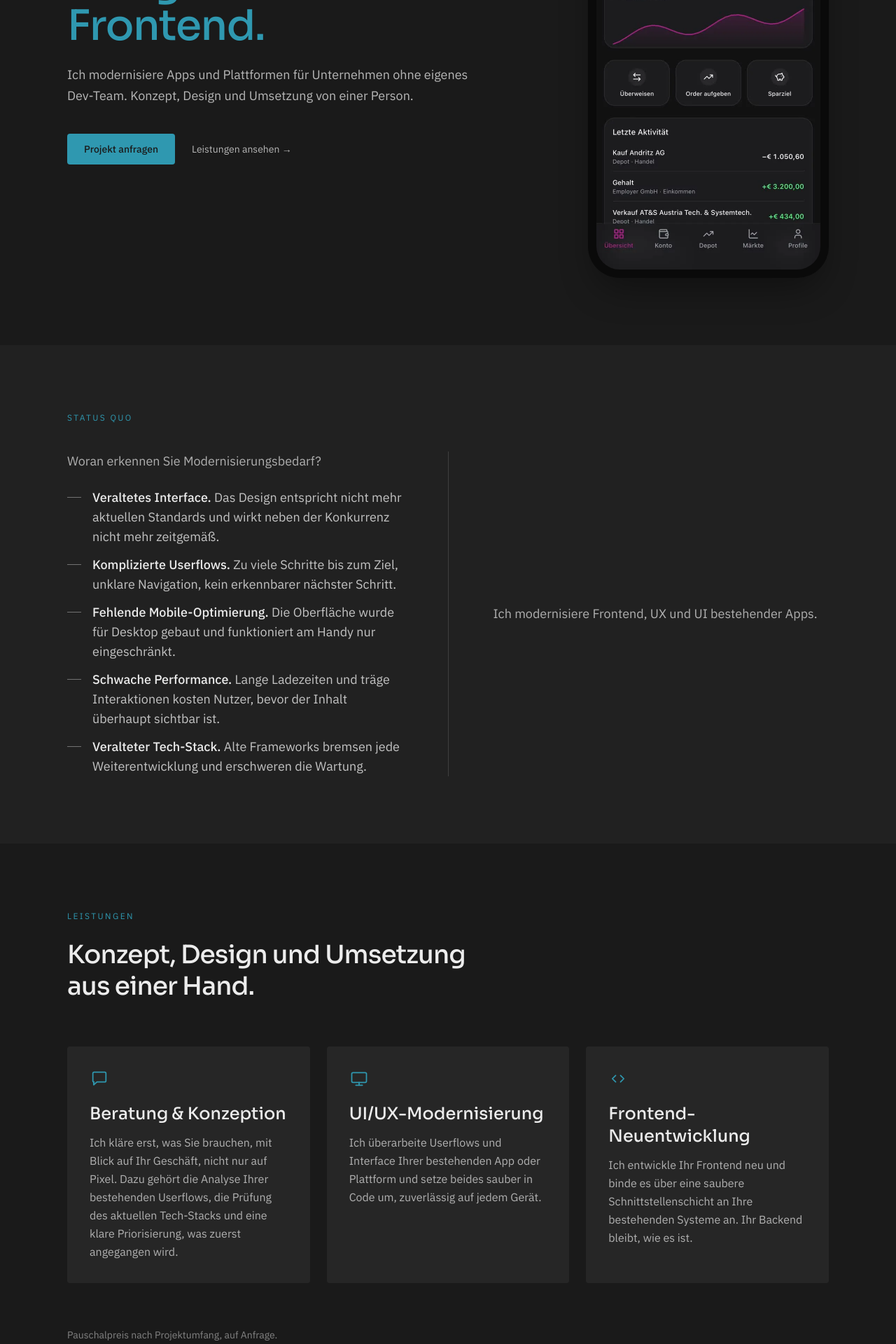
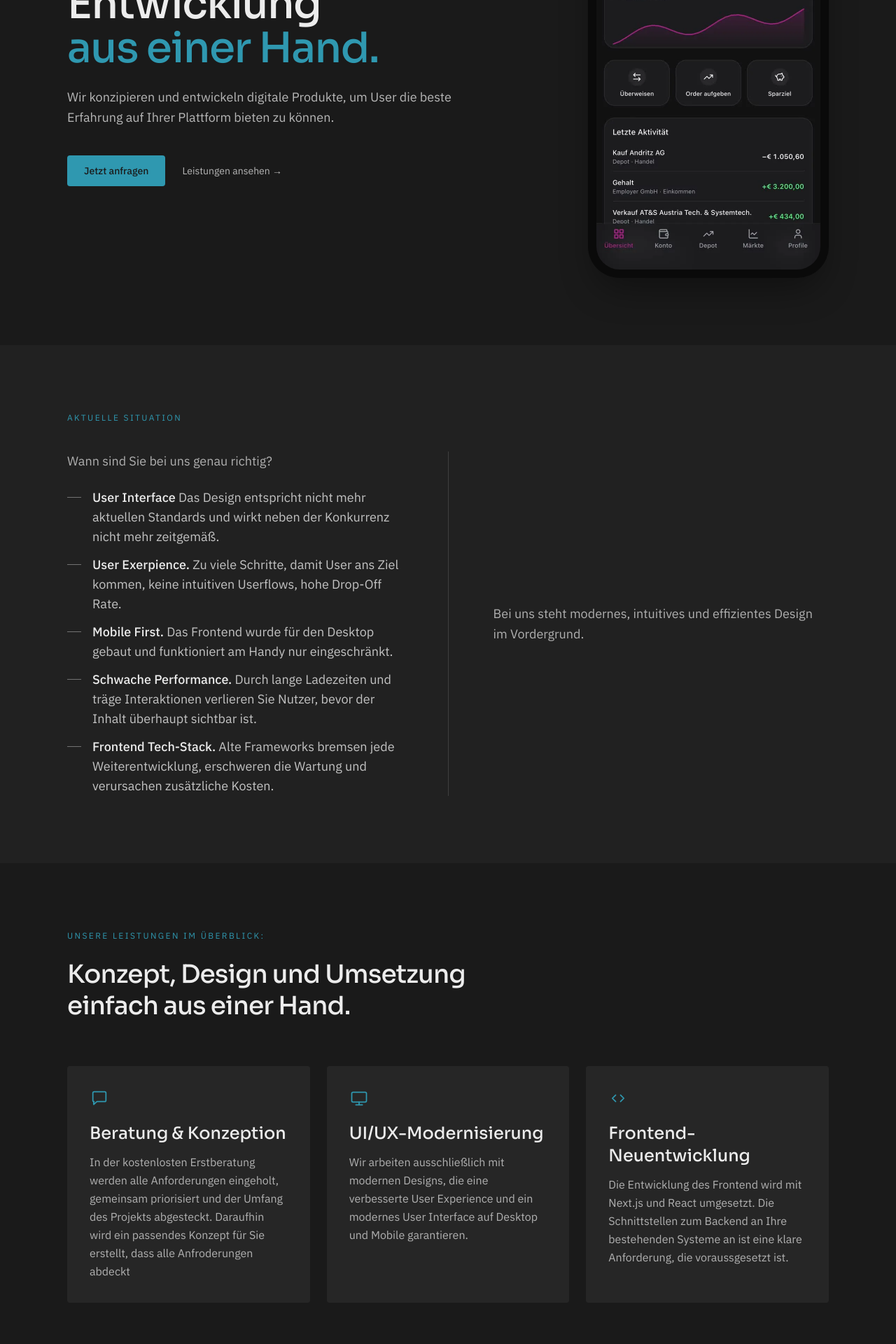
Before and after one commit to Bigger-Dreams/CodeGarden-Website, a Next.js app: page / in a window 1280 px wide. Shown: the part 500-2420 px from the top of the page at 70% size. Built offline with nearby package versions, Linux system fonts and the light colour scheme; no server answers.

Commit message:
Content Optimierung durch Patrick

```diff
--- a/app/components/Hero.tsx
+++ b/app/components/Hero.tsx
@@ -12,15 +12,14 @@ export function Hero() {
           </p>
 
           <h1 className="mt-6 max-w-3xl font-heading font-medium text-5xl leading-[1.05] tracking-tight text-bone sm:text-6xl">
-            Vom Konzept bis zum
+            UI/UX Optimierung und Frontend Entwicklung
             <br />
-            <span className="text-brass">fertigen modernen Frontend.</span>
+            <span className="text-brass">aus einer Hand.</span>
           </h1>
 
           <p className="mt-6 max-w-xl font-sans text-lg leading-relaxed text-bone/75">
-            Ich modernisiere Apps und Plattformen für Unternehmen ohne
-            eigenes Dev-Team. Konzept, Design und Umsetzung von einer
-            Person.
+            Wir konzipieren und entwickeln digitale Produkte, um User
+            die beste Erfahrung auf Ihrer Plattform bieten zu können.
           </p>
 
           <div className="mt-10 flex flex-wrap items-center gap-6">
@@ -28,7 +27,7 @@ export function Hero() {
               href={contactMailto}
               className="inline-flex items-center justify-center rounded-sm bg-brass px-6 py-3 font-sans text-sm font-medium text-ink transition-colors hover:bg-brass-bright"
             >
-              Projekt anfragen
+              Jetzt anfragen
             </a>
             <a
               href="#leistungen"
--- a/app/components/Kontakt.tsx
+++ b/app/components/Kontakt.tsx
@@ -8,15 +8,11 @@ export function Kontakt() {
     >
       <div className="mx-auto flex w-full max-w-6xl flex-col items-start">
         <p className="font-sans text-xs uppercase tracking-[0.2em] text-brass">
-          Kontakt
+          Anfrage zum Ihrem Projekt
         </p>
         <h2 className="mt-6 max-w-2xl font-heading font-medium text-3xl leading-tight tracking-tight text-bone sm:text-4xl">
-          Sie haben ein digitales Produkt, dessen Frontend modernisiert
-          werden soll?
+          Sie haben ein digitales Produkt, dessen Frontend modernisiert oder optimiert werden soll?
         </h2>
-        <p className="mt-6 font-sans text-lg leading-relaxed text-bone/70">
-          Dann vereinbaren wir ein kostenloses Erstgespräch.
-        </p>
         <a
           href={contactMailto}
           className="mt-10 inline-flex items-center justify-center rounded-sm bg-brass px-6 py-3 font-sans text-sm font-medium text-ink transition-colors hover:bg-brass-bright"
--- a/app/components/Leistungen.tsx
+++ b/app/components/Leistungen.tsx
@@ -1,17 +1,17 @@
 const services = [
   {
     title: "Beratung & Konzeption",
-    text: "Ich kläre erst, was Sie brauchen, mit Blick auf Ihr Geschäft, nicht nur auf Pixel. Dazu gehört die Analyse Ihrer bestehenden Userflows, die Prüfung des aktuellen Tech-Stacks und eine klare Priorisierung, was zuerst angegangen wird.",
+    text: "In der kostenlosten Erstberatung werden alle Anforderungen eingeholt, gemeinsam priorisiert und der Umfang des Projekts abgesteckt. Daraufhin wird ein passendes Konzept für Sie erstellt, dass alle Anfroderungen abdeckt",
     Icon: ChatIcon,
   },
   {
     title: "UI/UX-Modernisierung",
-    text: "Ich überarbeite Userflows und Interface Ihrer bestehenden App oder Plattform und setze beides sauber in Code um, zuverlässig auf jedem Gerät.",
+    text: "Wir arbeiten ausschließlich mit modernen Designs, die eine verbesserte User Experience und ein modernes User Interface auf Desktop und Mobile garantieren.",
     Icon: InterfaceIcon,
   },
   {
     title: "Frontend-Neuentwicklung",
-    text: "Ich entwickle Ihr Frontend neu und binde es über eine saubere Schnittstellenschicht an Ihre bestehenden Systeme an. Ihr Backend bleibt, wie es ist.",
+    text: "Die Entwicklung des Frontend wird mit Next.js und React umgesetzt. Die Schnittstellen zum Backend an Ihre bestehenden Systeme an ist eine klare Anforderung, die voraussgesetzt ist.",
     Icon: CodeIcon,
   },
 ];
@@ -24,10 +24,10 @@ export function Leistungen() {
     >
       <div className="mx-auto flex w-full max-w-6xl flex-col">
         <p className="font-sans text-xs uppercase tracking-[0.2em] text-brass">
-          Leistungen
+          Unsere Leistungen im Überblick:
         </p>
         <h2 className="mt-6 max-w-xl font-heading font-medium text-3xl leading-tight tracking-tight text-bone sm:text-4xl">
-          Konzept, Design und Umsetzung aus einer Hand.
+          Konzept, Design und Umsetzung einfach aus einer Hand.
         </h2>
 
         <div className="mt-16 grid grid-cols-1 gap-6 sm:grid-cols-3">
@@ -48,7 +48,7 @@ export function Leistungen() {
         </div>
 
         <p className="mt-16 font-sans text-sm text-bone/50">
-          Pauschalpreis nach Projektumfang, auf Anfrage.
+          Die Preise sind pro Porjektumfang unterschiedlich und werden nach dem ersten Beratungsgespräch übermittelt.
         </p>
       </div>
     </section>
--- a/app/components/Problem.tsx
+++ b/app/components/Problem.tsx
@@ -1,23 +1,23 @@
 const symptoms = [
   {
-    title: "Veraltetes Interface.",
+    title: "User Interface",
     text: "Das Design entspricht nicht mehr aktuellen Standards und wirkt neben der Konkurrenz nicht mehr zeitgemäß.",
   },
   {
-    title: "Komplizierte Userflows.",
-    text: "Zu viele Schritte bis zum Ziel, unklare Navigation, kein erkennbarer nächster Schritt.",
+    title: "User Exerpience.",
+    text: "Zu viele Schritte, damit User ans Ziel kommen, keine intuitiven Userflows, hohe Drop-Off Rate.",
   },
   {
-    title: "Fehlende Mobile-Optimierung.",
-    text: "Die Oberfläche wurde für Desktop gebaut und funktioniert am Handy nur eingeschränkt.",
+    title: "Mobile First.",
+    text: "Das Frontend wurde für den Desktop gebaut und funktioniert am Handy nur eingeschränkt.",
   },
   {
     title: "Schwache Performance.",
-    text: "Lange Ladezeiten und träge Interaktionen kosten Nutzer, bevor der Inhalt überhaupt sichtbar ist.",
+    text: "Durch lange Ladezeiten und träge Interaktionen verlieren Sie Nutzer, bevor der Inhalt überhaupt sichtbar ist.",
   },
   {
-    title: "Veralteter Tech-Stack.",
-    text: "Alte Frameworks bremsen jede Weiterentwicklung und erschweren die Wartung.",
+    title: "Frontend Tech-Stack.",
+    text: "Alte Frameworks bremsen jede Weiterentwicklung, erschweren die Wartung und verursachen zusätzliche Kosten.",
   },
 ];
 
@@ -29,13 +29,13 @@ export function Problem() {
     >
       <div className="mx-auto flex w-full max-w-6xl flex-col">
         <p className="font-sans text-xs uppercase tracking-[0.2em] text-brass">
-          Status quo
+          Aktuelle Situation
         </p>
 
         <div className="mt-10 grid grid-cols-1 gap-12 lg:grid-cols-[1fr_auto_1fr] lg:gap-16">
           <div className="flex flex-col">
             <p className="font-sans text-lg text-bone/70">
-              Woran erkennen Sie Modernisierungsbedarf?
+              Wann sind Sie bei uns genau richtig?
             </p>
 
             <ul className="mt-6 flex flex-col gap-3">
@@ -61,7 +61,7 @@ export function Problem() {
 
           <div className="flex flex-col justify-center">
             <p className="font-sans text-lg leading-relaxed text-bone/70">
-              Ich modernisiere Frontend, UX und UI bestehender Apps.
+              Bei uns steht modernes, intuitives und effizientes Design im Vordergrund.
             </p>
           </div>
         </div>
--- a/app/components/Referenzen.tsx
+++ b/app/components/Referenzen.tsx
@@ -58,16 +58,13 @@ export function Referenzen() {
     >
       <div className="mx-auto flex w-full max-w-6xl flex-col">
         <p className="font-sans text-xs uppercase tracking-[0.2em] text-brass">
-          Referenzen
+          Unsere Referenzprojekt auf einen Blick!
         </p>
         <h2 className="mt-6 font-heading font-medium text-3xl leading-tight tracking-tight text-bone sm:text-4xl">
-          Ein eigenes Konzeptprojekt.
-        </h2>
-        <p className="mt-6 max-w-xl font-sans text-lg leading-relaxed text-bone/70">
-          Bei allen meinen Projekten lege ich Wert auf ein modernes
+           Bei allen meinen Projekten lege ich Wert auf ein modernes
           Interface und eine optimierte User Experience, damit Ihre User
           gerne bleiben.
-        </p>
+        </h2>
       </div>
 
       <div className="relative mx-auto mt-16 w-full max-w-[1400px]">
```
Also changed, not shown: content/seo-keywords.md (deleted, +0 -81 lines), 3 other files (tests, documents, lock files or other folders).
